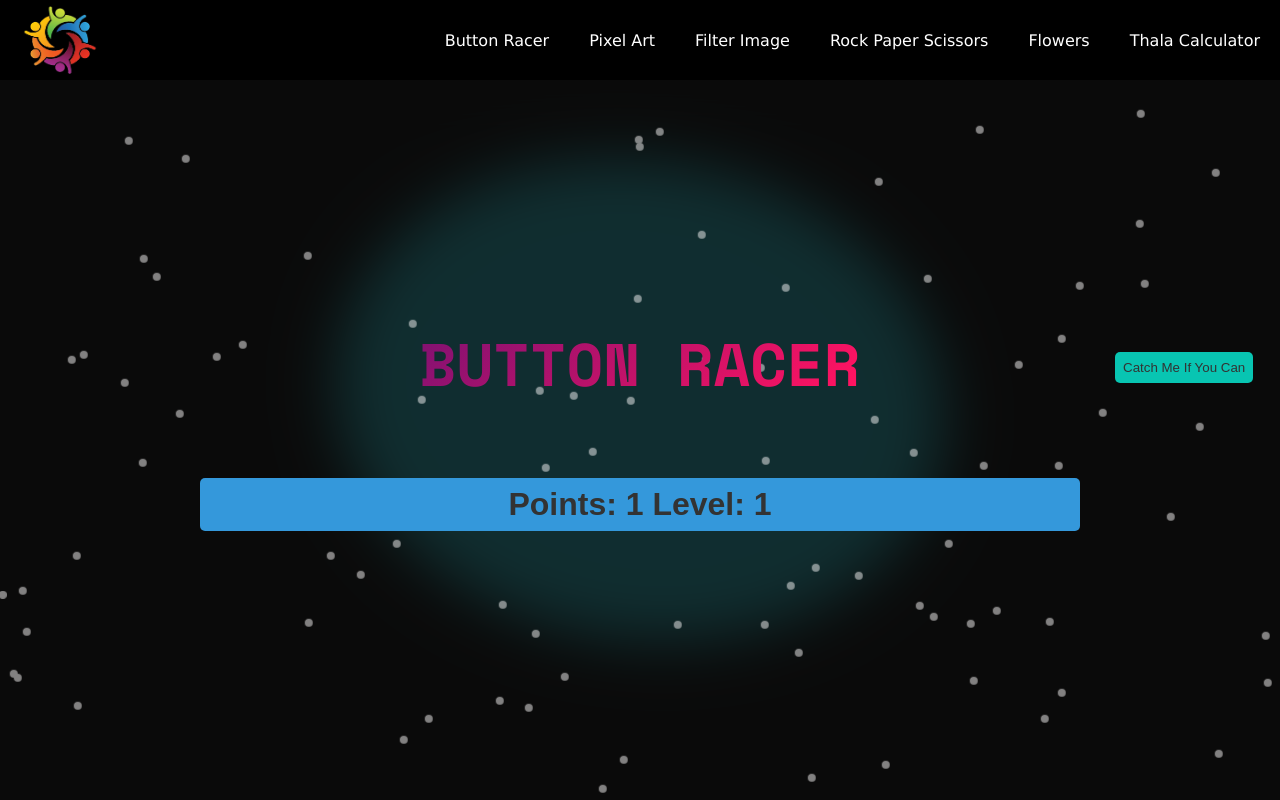
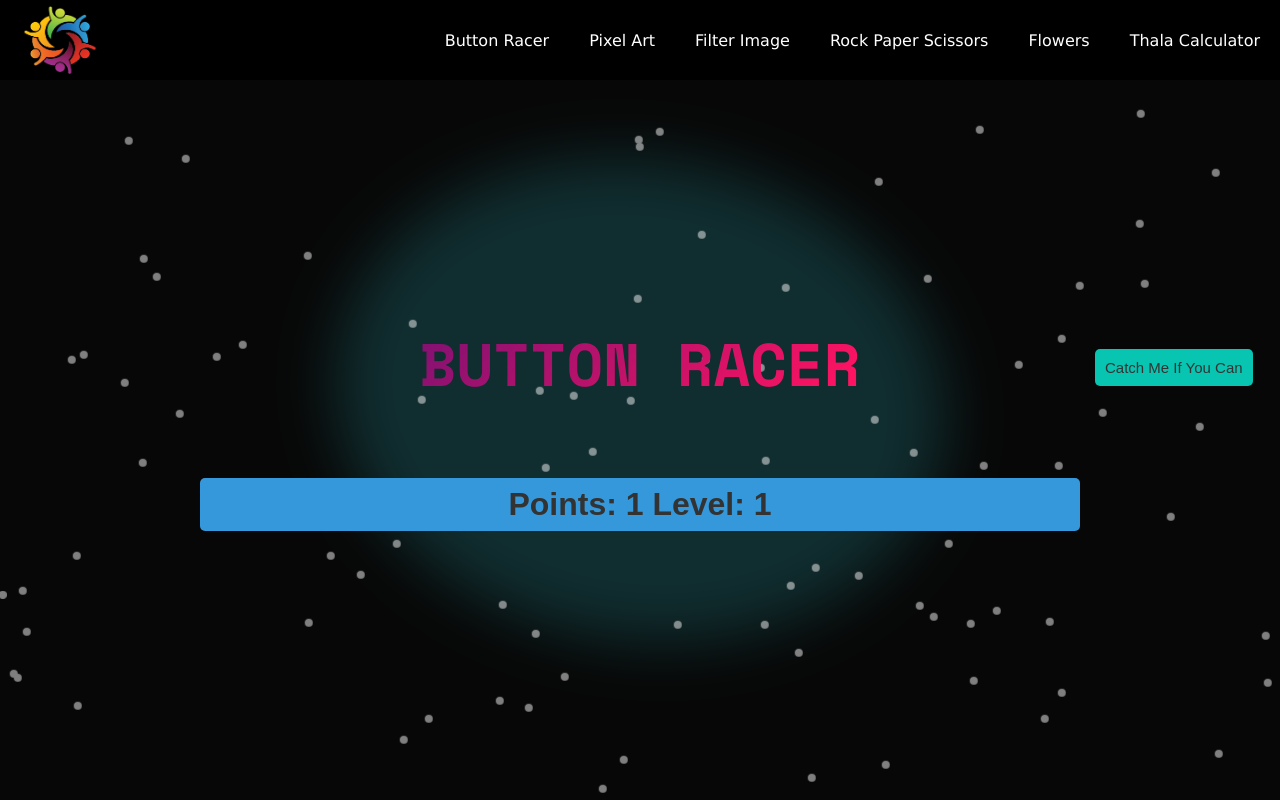
Before and after one commit to GDSC-NMIMS-MPSTME-Mumbai/project-mirage, a Flask app: page / in a window 1280 px wide. Run offline with Flask 3, Linux system fonts and the light colour scheme.

Commit message:
background color

```diff
--- a/static/styles/index.css
+++ b/static/styles/index.css
@@ -8,7 +8,7 @@ body {
   justify-content: center;
   width: 100%;
   height: 100vh;
-  background: #111;
+  background: black;
   font-family: 'Arial', sans-serif;
   position: relative;
 }
@@ -141,7 +141,9 @@ h1 {
 }
 
 button {
+  font-size: 15px;
   background-color: #08c5b2;
+  padding: 10px;
 }
 
 label {
```
